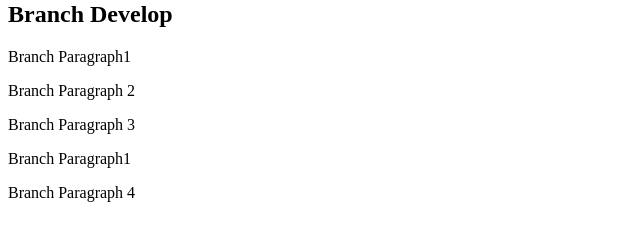
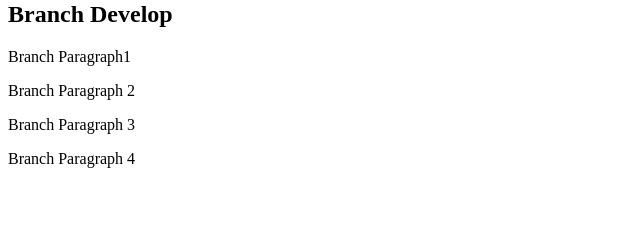
Before and after one commit to EarthDragon10/GIT_test3, a plain HTML site: page index.html in a window 1280 px wide. Shown: the part 79-320 px from the top of the page, without its empty margins (0-640 px from the left). Drawn offline with Linux system fonts and the light colour scheme.

Commit message:
fix texts

```diff
--- a/index.html
+++ b/index.html
@@ -14,8 +14,6 @@
     <p>Branch Paragraph1</p>
     <p>Branch Paragraph 2</p>
     <p>Branch Paragraph 3</p>
-
-    <p>Branch Paragraph1</p>
     <p>Branch Paragraph 4</p>
 </body>
 </html>
```
